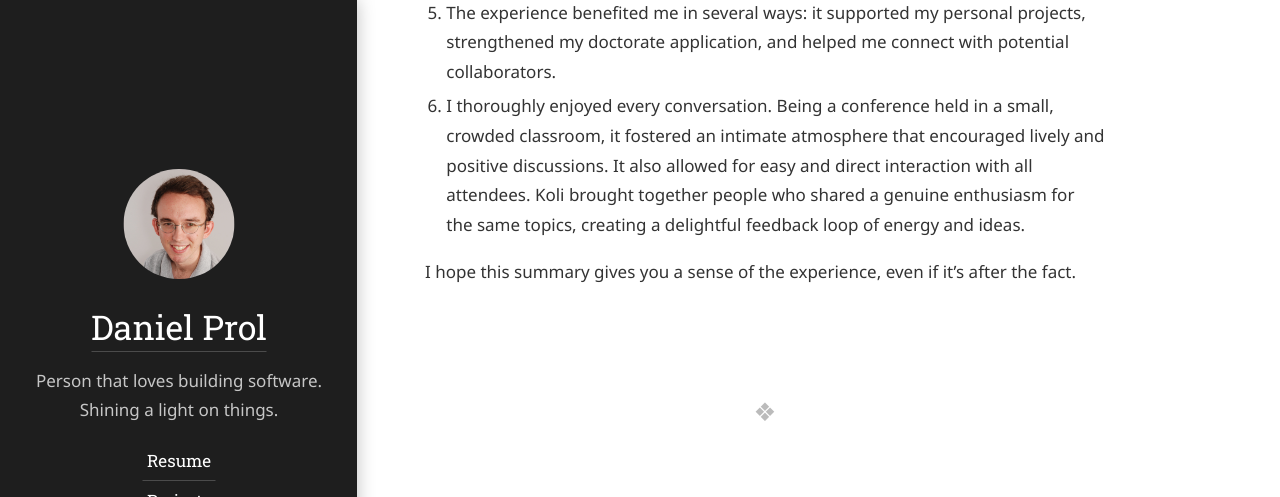
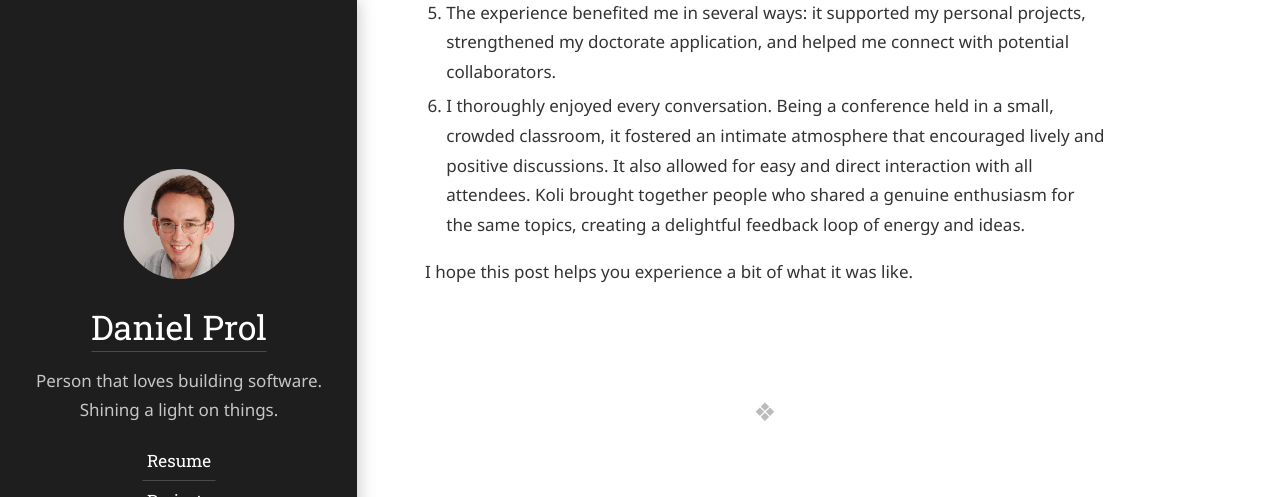
Before and after one commit to dprol/dprol.github.io, a Jekyll site: the page built from hydejack/_posts/2024-11-17-koli.md, in a window 1280 px wide and 900 px high, scrolled down 37529 px, cut to the strip 0-497 px from the top of the window. Built offline with Jekyll 4.4.1, drawn with Linux system fonts in a browser that asks for light colours; some web fonts are replaced.

Commit message:
Update 2024-11-17-koli.md

```diff
--- a/hydejack/_posts/2024-11-17-koli.md
+++ b/hydejack/_posts/2024-11-17-koli.md
@@ -430,4 +430,4 @@ Finally, I'd like to tell you the best things I take away from my first experien
 5. The experience benefited me in several ways: it supported my personal projects, strengthened my doctorate application, and helped me connect with potential collaborators.
 6. I thoroughly enjoyed every conversation. Being a conference held in a small, crowded classroom, it fostered an intimate atmosphere that encouraged lively and positive discussions. It also allowed for easy and direct interaction with all attendees. Koli brought together people who shared a genuine enthusiasm for the same topics, creating a delightful feedback loop of energy and ideas.
 
-I hope this summary gives you a sense of the experience, even if it's after the fact.
+I hope this post helps you experience a bit of what it was like.
```
